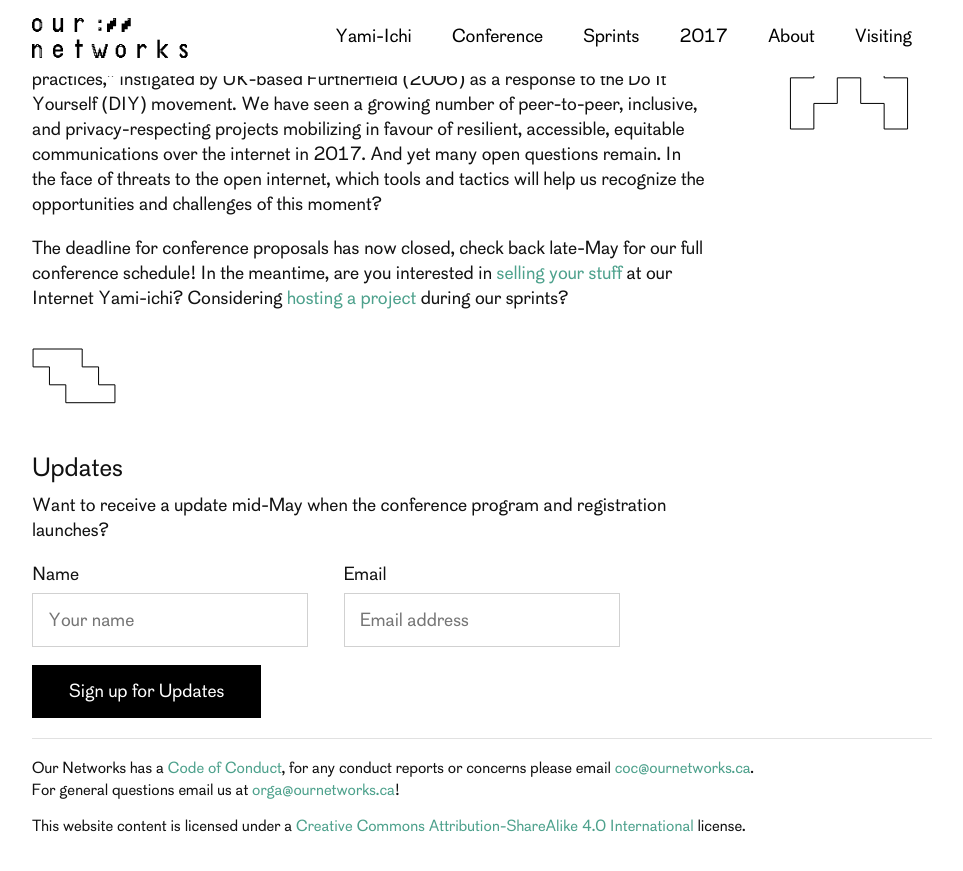
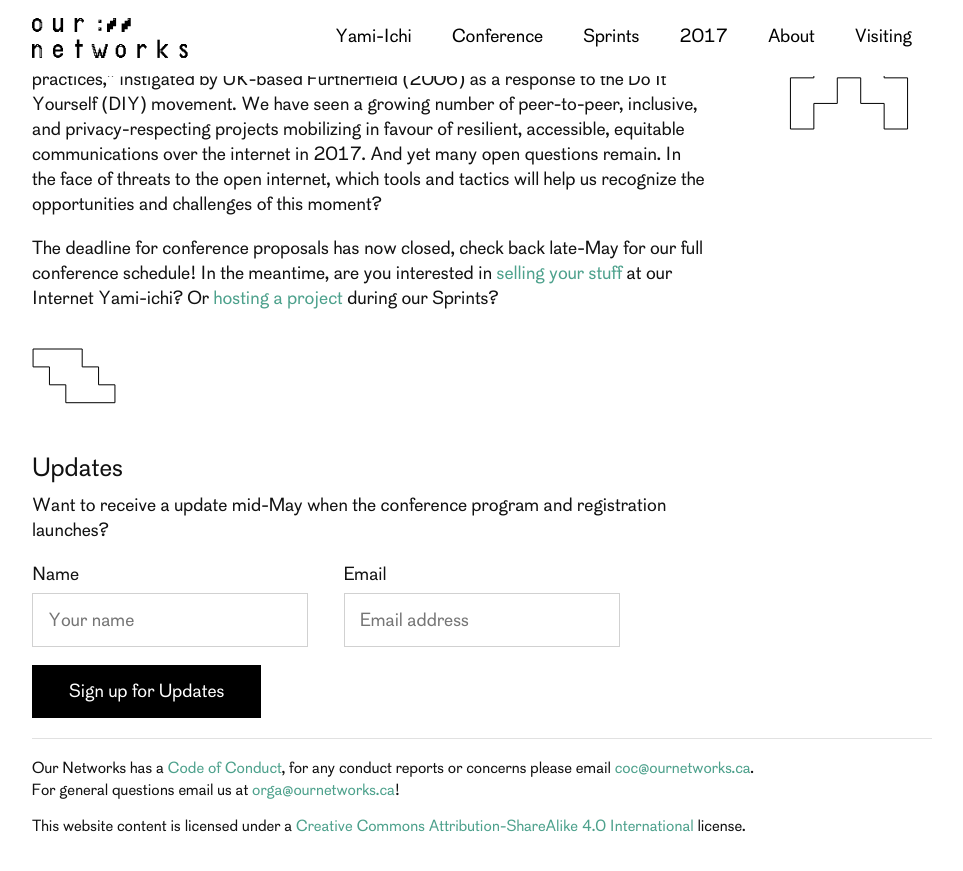
Before and after one commit to ournetworks/ournetworks.ca, a Jekyll site: the page built from index.md, in a window 1280 px wide and 900 px high, scrolled down 689 px. Shown: the top 871 px of the window, without its empty margins (158-1121 px from the left). Built offline with Jekyll 4.4.1, drawn with Linux system fonts in a browser that asks for light colours.

Commit message:
more consistent use of Sprint and sentance agreement

```diff
--- a/index.md
+++ b/index.md
@@ -9,7 +9,7 @@
 
 Our theme this year focuses on how we **Do It With Others (DIWO)** as opposed to just ourselves, building on the “distributed campaign for emancipatory, networked art practices,” instigated by UK-based Furtherfield (2006) as a response to the Do It Yourself (DIY) movement. We have seen a growing number of peer-to-peer, inclusive, and privacy-respecting projects mobilizing in favour of resilient, accessible, equitable communications over the internet in 2017. And yet many open questions remain. In the face of threats to the open internet, which tools and tactics will help us recognize the opportunities and challenges of this moment?
 
-The deadline for conference proposals has now closed, check back late-May for our full conference schedule! In the meantime, are you interested in [selling your stuff](/2018/kickoff-yami-ichi/) at our Internet Yami-ichi? Considering [hosting a project](/2018/sprints/) during our sprints?
+The deadline for conference proposals has now closed, check back late-May for our full conference schedule! In the meantime, are you interested in [selling your stuff](/2018/kickoff-yami-ichi/) at our Internet Yami-ichi? Or [hosting a project](/2018/sprints/) during our Sprints?
 
 {% include graphics/asterisk-outline.svg %}
 {% include graphics/stairs-outline.svg %}
```
Also changed, not shown: 2018/visiting.md (+1 -1 lines).
